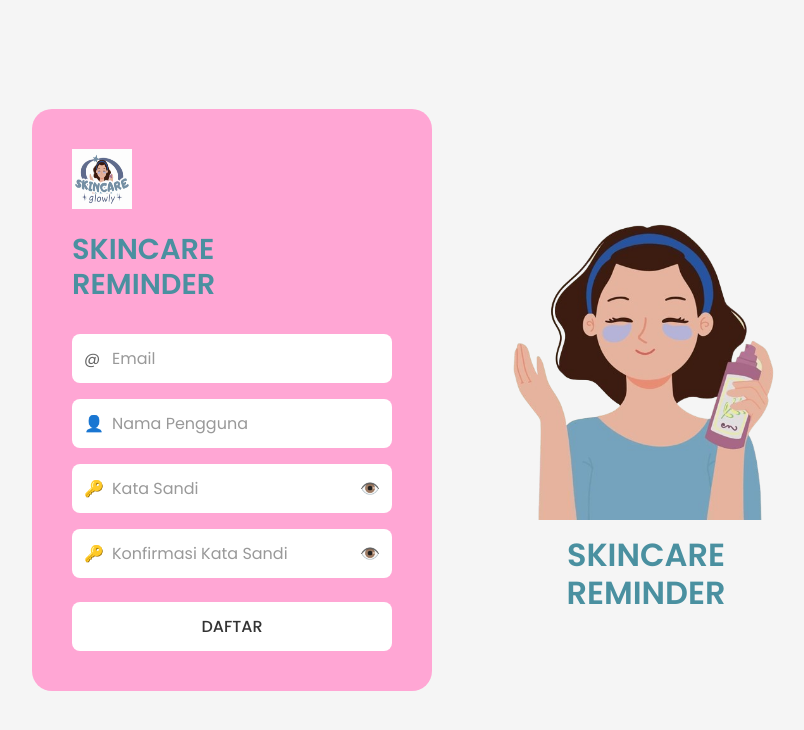
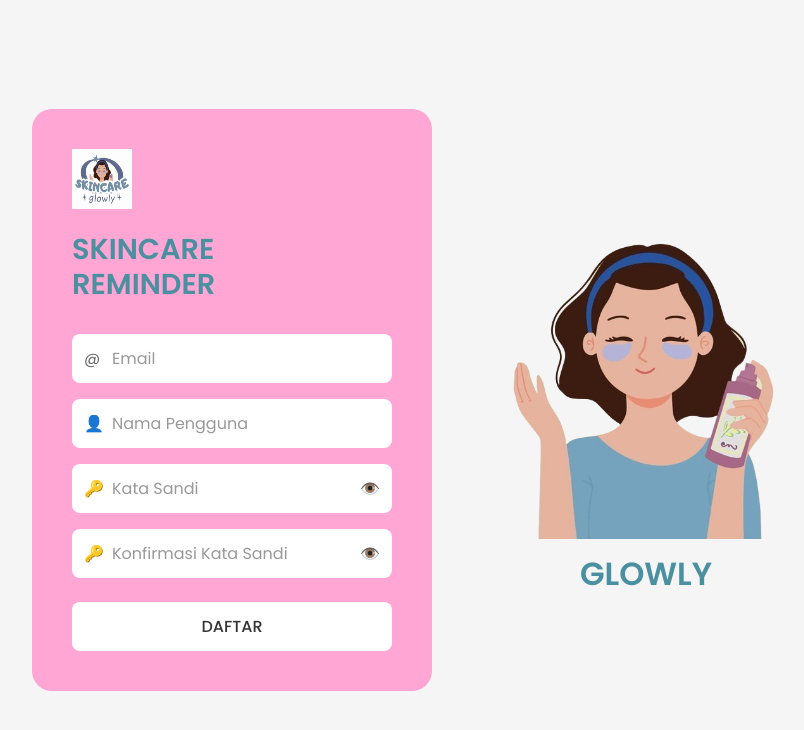
Before and after one commit to aqilazafira/SKINCARE-REMINDER, a Flask app: page /register in a window 1280 px wide. Shown: the top 730 px of the page, without its empty margins (40-844 px from the left). Run offline with Flask 3, Linux system fonts and the light colour scheme.

Commit message:
ubah nama

```diff
--- a/app/templates/forgot_password.html
+++ b/app/templates/forgot_password.html
@@ -58,8 +58,7 @@
           alt="Skincare Character"
         />
         <div class="brand-text">
-          <h2>SKINCARE</h2>
-          <h3>REMINDER</h3>
+          <h2>GLOWLY</h2>
         </div>
       </div>
     </div>
--- a/app/templates/login.html
+++ b/app/templates/login.html
@@ -71,8 +71,7 @@
           alt="Skincare Character"
         />
         <div class="brand-text">
-          <h2>SKINCARE</h2>
-          <h3>REMINDER</h3>
+          <h2>GLOWLY</h2>
         </div>
       </div>
     </div>
--- a/app/templates/register.html
+++ b/app/templates/register.html
@@ -72,8 +72,7 @@
           alt="Skincare Character"
         />
         <div class="brand-text">
-          <h2>SKINCARE</h2>
-          <h3>REMINDER</h3>
+          <h2>GLOWLY</h2>
         </div>
       </div>
     </div>
--- a/app/templates/reset_password.html
+++ b/app/templates/reset_password.html
@@ -55,8 +55,7 @@
           alt="Skincare Character"
         />
         <div class="brand-text">
-          <h2>SKINCARE</h2>
-          <h3>REMINDER</h3>
+          <h2>GLOWLY</h2>
         </div>
       </div>
     </div>
```
